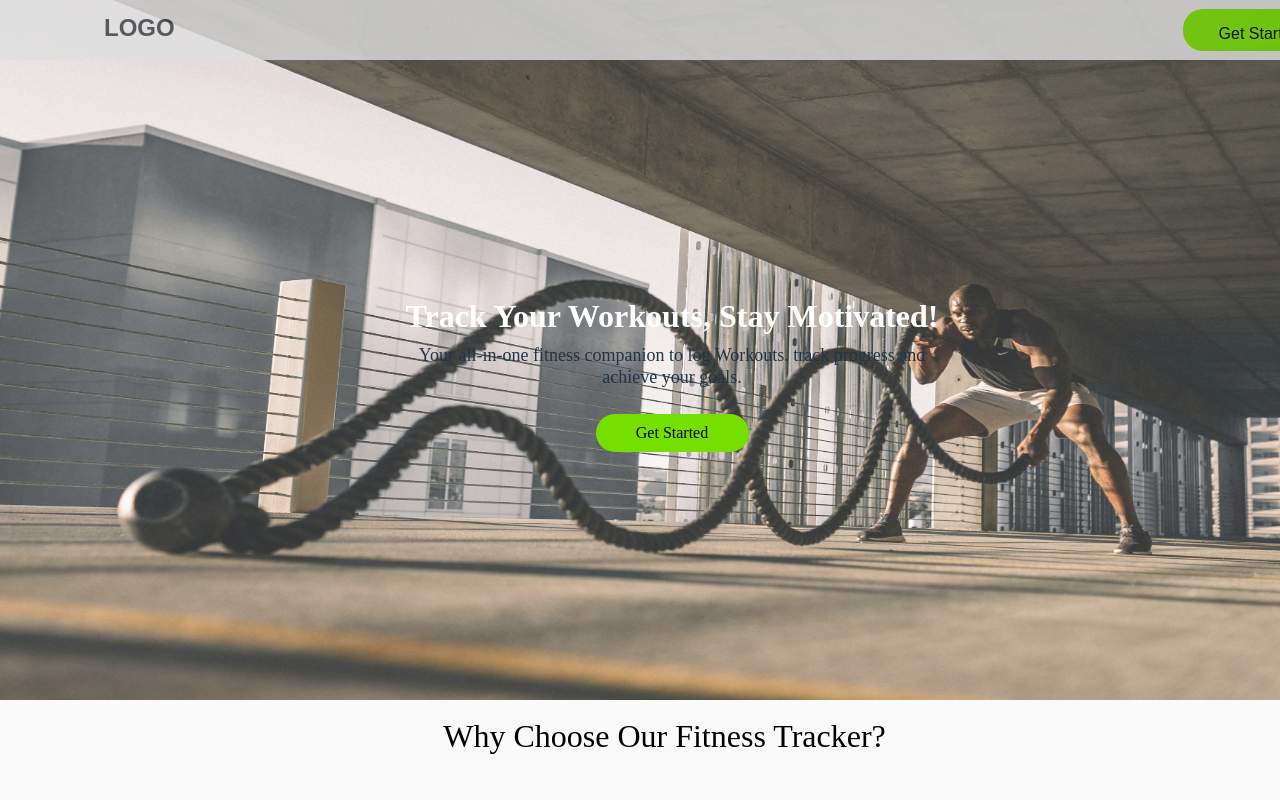
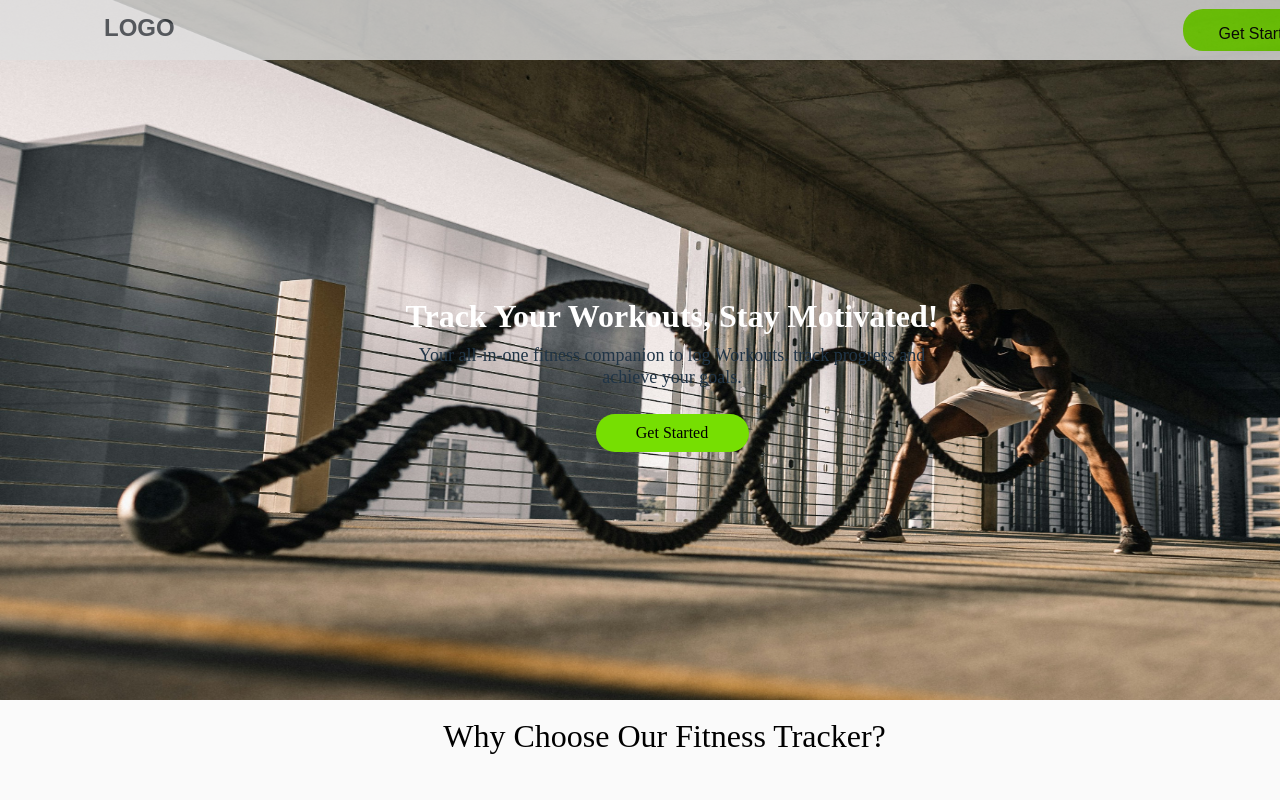
Before and after one commit to zainabwahab-eth/Fitness-Tracker-Project, a React (Vite) app: page / in a window 1280 px wide. Shown: the top 800 px of the page. Built offline with nearby package versions, Linux system fonts and the light colour scheme.

Commit message:
Remove opacity setting from image in LandPage styles for improved visibility

```diff
--- a/src/Components/LandPage-Style.css
+++ b/src/Components/LandPage-Style.css
@@ -58,7 +58,7 @@
 .img{
   height: 700px;
   width: 1440px;
-  opacity: 0.8;
+  /* opacity: 0.8; */
 }
 
 .first-container{
```
